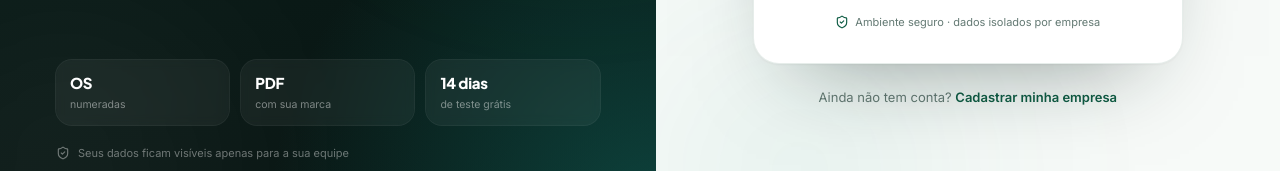
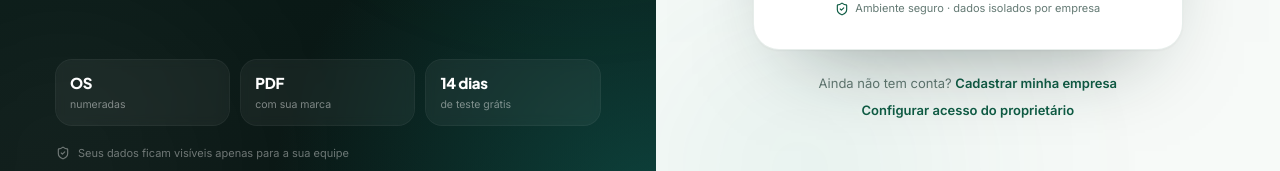
Before and after one commit to yGusttavooZ/OS-PRO, a React (Vite) app: page /login in a window 1280 px wide. Shown: the part 583-754 px from the top of the page. Built offline with nearby package versions, Linux system fonts and the light colour scheme; no server answers.

Commit message:
Link owner setup from login screen

```diff
--- a/src/pages/Login.jsx
+++ b/src/pages/Login.jsx
@@ -48,7 +48,7 @@ export default function Login() {
       cardTitle={undefined}
       panelTitle="Bem-vindo de volta ao seu painel"
       panelSubtitle="Retome suas ordens de serviço, orçamentos e lançamentos financeiros exatamente de onde parou."
-      footer={<>Ainda não tem conta? <Link to={"/register" + (returnTo !== "/" ? "?returnTo=" + encodeURIComponent(returnTo) : "")} className="font-semibold text-primary underline-offset-4 hover:underline">Cadastrar minha empresa</Link></>}
+      footer={<><span>Ainda não tem conta? <Link to={"/register" + (returnTo !== "/" ? "?returnTo=" + encodeURIComponent(returnTo) : "")} className="font-semibold text-primary underline-offset-4 hover:underline">Cadastrar minha empresa</Link></span><span className="mt-2 block"><Link to="/configurar-proprietario" className="font-semibold text-primary underline-offset-4 hover:underline">Configurar acesso do proprietário</Link></span></>}
     >
       <div className="mb-5">
         <div className="flex items-center gap-3.5">
```
